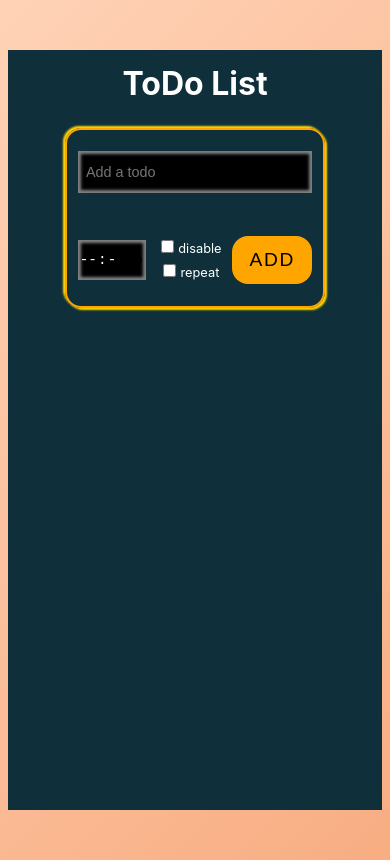
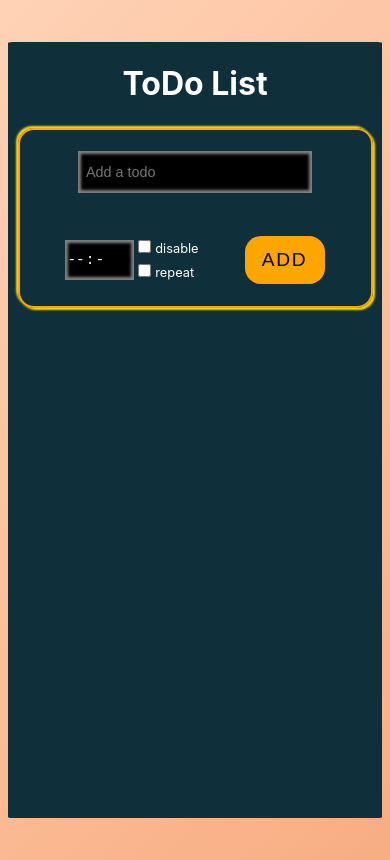
Before and after one commit to Nogreff/Project6, a React (Vite) app: page / in a window 390 px wide. Built offline with nearby package versions, Linux system fonts and the light colour scheme.

Commit message:
Fixed some bugs

```diff
--- a/src/App.css
+++ b/src/App.css
@@ -17,8 +17,9 @@
 }
 @media (max-width:40rem){
   .App{
-    min-width: 18rem;
+    width: 100vw;
     height: 90vh;
     overflow-y: auto;
+    padding: 0.5rem;
   }
 }
--- a/src/components/TodoList.jsx
+++ b/src/components/TodoList.jsx
@@ -129,11 +129,13 @@ function TodoList(props) {
           setTimeUp(true)
 
           if(x[i].done===false && x[i].repeat===false){
+            controlRef.current.load()
             controlRef.current.play()
             controlRef.current.loop=true
 /*             setTodoTimer(todoTimer=>{todoTimer.play();todoTimer.loop=true})*/
             setTimeout(()=>controlRef.current.loop=false,5000)
           }else if(x[i].done===false && x[i].repeat===true){
+            controlRef.current.load()
             controlRef.current.play()
             controlRef.current.loop=true
           }
@@ -226,7 +228,7 @@ function TodoList(props) {
            timeUp===true && value.counter==="time up"?
             <div className='todo_now' key={value.id}>
               <a>{value.text}</a>
-              <a className="todo_now_btn" onClick={()=>{controlRef.current.loop=false;deleteTodo(value.id)}}>Done</a>
+              <a className="todo_now_btn" onClick={()=>{controlRef.current.pause();controlRef.current.loop=false;deleteTodo(value.id)}}>Done</a>
             </div>
             :(todoId.some(index=>index===value.id))?
             <div className='todo_update' key={value.id}>
@@ -239,6 +241,7 @@ function TodoList(props) {
                   required
                 />
               </div>
+              <div className='update_time_wrapper'>
               <div ref={index=>timeUpdateError.current[value.id]=index} className='time_updated_wrapper'>
               <input
                   ref={index=>updateTimeRef.current[value.id]=index}
@@ -266,6 +269,8 @@ function TodoList(props) {
                   />
                 </span>
               </div>
+              </div>
+
               <button className='updated_btn' onClick={()=>{updateTodo(value.id,updateTextRef.current[value.id].value,updateTimeRef.current[value.id].value,updateTimeRepeat.current[value.id],updateTimeEnable.current[value.id]);updatedCheck(value.id)}}>Update</button>
             </div>
             :
--- a/src/components/TodoSubmit.jsx
+++ b/src/components/TodoSubmit.jsx
@@ -103,6 +103,7 @@ function TodoSubmit(props) {
           required
         />
       </div>
+      <div className='time_wrapper'>
       <div ref={timeError} className='form_time_wrapper'>
         <input
           ref={timeRef}
@@ -128,7 +129,7 @@ function TodoSubmit(props) {
             className="form_check_repeat"
           />
         </span>
-
+      </div>
       </div>
       <button onClick={handleSubmit} className="todo_btn">ADD</button>
     </form>
--- a/src/css/TodoList.css
+++ b/src/css/TodoList.css
@@ -52,9 +52,13 @@ div{
     cursor: pointer;
 }
 .todo_info_done{
+    -webkit-mask-image: url("../img/check.png");
             mask-image: url("../img/check.png");
+    -webkit-mask-size: 1.5rem;
             mask-size: 1.5rem;
+    -webkit-mask-repeat: no-repeat;
             mask-repeat: no-repeat;
+    -webkit-mask-position: center;
             mask-position: center;
     background-color: #fff;
     width: 2rem;
@@ -68,9 +72,13 @@ div{
     background-color: lightgreen;
 }
 #todo_info_delete{
+    -webkit-mask-image:url("../img/delete.png");
             mask-image:url("../img/delete.png");
+    -webkit-mask-size: 1.5rem;
             mask-size: 1.5rem;
+    -webkit-mask-repeat: no-repeat;
             mask-repeat: no-repeat;
+    -webkit-mask-position: center;
             mask-position: center;
     background-color: #fff;
     width: 2rem;
@@ -81,9 +89,13 @@ div{
     background-color: orangered;
 }
 #todo_info_update{
+    -webkit-mask-image:url("../img/edit.png");
             mask-image:url("../img/edit.png");
+    -webkit-mask-size: 1.5rem;
             mask-size: 1.5rem;
+    -webkit-mask-repeat: no-repeat;
             mask-repeat: no-repeat;
+    -webkit-mask-position: center;
             mask-position: center;
     background-color: #fff;
     width: 2rem;
@@ -125,6 +137,10 @@ div{
     height:1rem;
     left:100%
 }
+.update_time_wrapper{
+    display: flex;
+    flex-direction: row;
+}
 .todo_update{
     display: flex;
     flex-direction: row;
@@ -145,20 +161,27 @@ div{
 .text_updated.error:invalid{
     box-shadow:-3px -3px 3px red inset,3px 3px 3px red inset
 }
-.text_updated_wrapper.error::after{
+.text_updated_wrapper::after{
     content: "Invalid value";
     display: block;
     position: relative;
     color:#fff;
     background-color:red;
-    width:15.6rem;
+    width:100%;
     border-bottom-left-radius: 0.5rem;
     border-bottom-right-radius:0.5rem;
     top:30.8%;
+    font-size:0;
+    height: 0;
+    -webkit-transition:height 250ms ease-in,font-size 150ms step-end;
+            transition:height 250ms ease-in,font-size 150ms step-end;
+}
+.text_updated_wrapper.error::after{
     font-size:0.8rem;
+    height: 1.5rem;
 }
 .time_updated{
-    width: 5rem;
+    width: 5.5rem;
     height: 2.5rem;
     font-size: 1.1rem;
     border-style: none;
@@ -167,17 +190,24 @@ div{
 .time_updated.error:invalid{
     box-shadow:-3px -3px 3px red inset,3px 3px 3px red inset
 }
-.time_updated_wrapper.error::after{
+.time_updated_wrapper::after{
     content: "Invalid value";
     display: block;
     position: relative;
     color:#fff;
     background-color:red;
-    width:5.25rem;
+    width:100%;
     border-bottom-left-radius: 0.5rem;
     border-bottom-right-radius:0.5rem;
     top:30.8%;
+    font-size:0;
+    height: 0;
+    -webkit-transition:height 250ms ease-in,font-size 150ms step-end;
+            transition:height 250ms ease-in,font-size 150ms step-end;
+}
+.time_updated_wrapper.error::after{
     font-size:0.8rem;
+    height: 1.5rem;
 }
 .time_updated.disabled{
     color: transparent;
@@ -245,11 +275,16 @@ div{
     cursor:pointer;
     background-color: lightseagreen;
 }
+.update_timer_options{
+    display: flex;
+    flex-direction: column;
+    align-items: flex-start;
+}
 @media (max-width:40rem){
     .todo_info,.todo_update,.todo_now{
         display: flex;
         flex-wrap: row;
-        width: 24rem;
+        width: 85vw;
         justify-content: space-between center;
         height: 3rem;
         border-radius: 1rem;
@@ -300,9 +335,3 @@ div{
         left:-20%
     }
 }
-@media (max-width:25rem){
-    .todo_info,.todo_update,.todo_now{
-        width: 16rem;
-    }
-
-}
--- a/src/css/TodoSubmit.css
+++ b/src/css/TodoSubmit.css
@@ -1,5 +1,5 @@
 .todo_form{
-    width: 35rem;
+    width: 36rem;
     height: 5.5rem;
     border-radius: 1rem;
     border: 2px solid orange;
@@ -22,17 +22,23 @@
 .form_text.error:invalid{
     box-shadow: -3px -3px 3px red inset,3px 3px 3px red inset;
 }
-
-.form_text_wrapper.error::after{
+.form_text_wrapper::after{
     content: "Invalid value";
     display: block;
     position: relative;
     color: #fff;
     background-color: red;
-    width: 18.6rem;
+    width: 100%;
     border-bottom-left-radius: 0.5rem;
     border-bottom-right-radius: 0.5rem;
     top:22%;
+    font-size: 0rem;
+    height: 0rem;
+    -webkit-transition:height 250ms ease-in,font-size 150ms step-end;
+            transition:height 250ms ease-in,font-size 150ms step-end;
+}
+.form_text_wrapper.error::after{
+    height: 1.5rem;
     font-size: 0.8rem;
 }
 .check_repeat_wrapper{
@@ -55,8 +61,12 @@
     margin-left: 0.1rem;
 
 }
+.time_wrapper{
+    display: flex;
+    flex-direction: row;
+}
 .form_time{
-    width: 5rem;
+    width: 6rem;
     height: 3rem;
     font-size: 1.2rem;
     background-color: black;
@@ -68,22 +78,29 @@
 .form_time.error:invalid{
     box-shadow: -3px -3px 3px red inset,3px 3px 3px red inset;
 }
-.form_time_wrapper.error::after{
+.form_time_wrapper::after{
     content: "Invalid value";
     display: block;
     position: relative;
     color: #fff;
     background-color: red;
-    width: 5.25rem;
+    width: 100%;
     border-bottom-left-radius: 0.5rem;
     border-bottom-right-radius: 0.5rem;
     top:22%;
+    font-size: 0;
+    height: 0;
+    -webkit-transition:height 250ms ease-in,font-size 150ms step-end;
+            transition:height 250ms ease-in,font-size 150ms step-end;
+}
+.form_time_wrapper.error::after{
+    height: 1.5rem;
     font-size: 0.8rem;
 }
 @media (max-width:40rem){
     .todo_form{
         flex-wrap: wrap;
-        width:24rem;
+        width: 90vw;
         height: 11rem;
         margin-bottom: 2rem;
     }
@@ -105,11 +122,6 @@
         padding:  0 0.1rem;
         width: 4.25rem;
         top:35.8%
-    }
-}
-@media (max-width:25rem){
-    .todo_form{
-        width:16rem;
     }
 }
 .form_time.disabled{
@@ -135,3 +147,13 @@
     cursor: pointer;
 
 }
+.form_time_wrapper{
+    display: flex;
+    justify-content: left;
+}
+.form_timer_options{
+    display: flex;
+    flex-direction: column;
+    align-items: flex-start;
+    padding: 0;
+}
```
Lines whose indentation alone changed are shown as unchanged.
